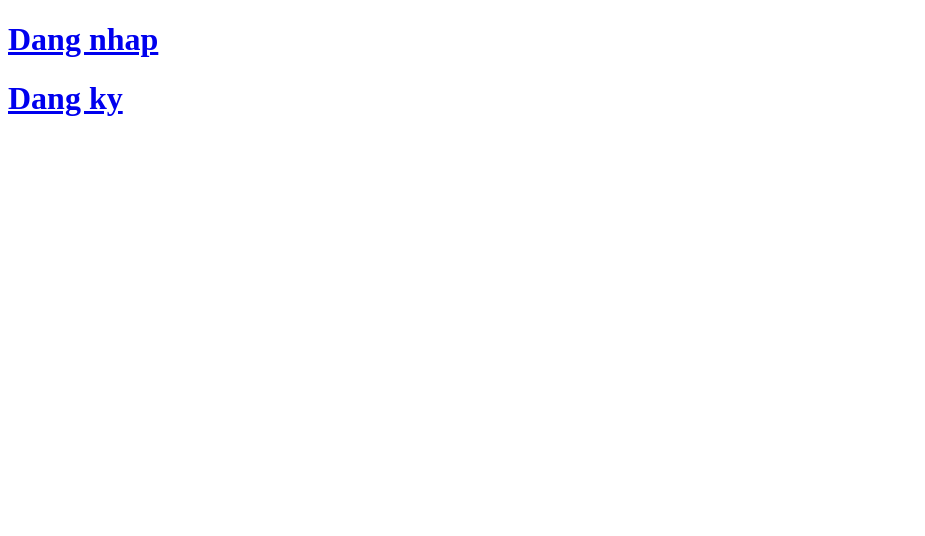
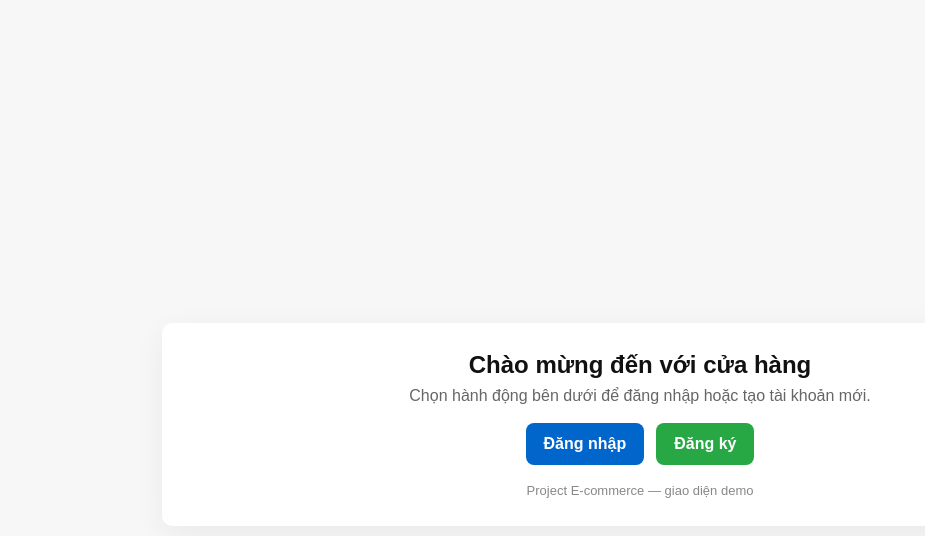
Before and after one commit to TrananhKiet4/project-ecomerce, a plain HTML site: page index.html in a window 1280 px wide. Shown: the whole page, without its empty margins (0-925 px from the left). Drawn offline with Linux system fonts and the light colour scheme.

Commit message:
Revamp index.html for Project E-commerce
Updated the HTML structure and styling for the homepage.

```diff
--- a/index.html
+++ b/index.html
@@ -1,15 +1,33 @@
 <!DOCTYPE html>
-<html lang="en">
+<html lang="vi">
+<head>
+    <meta charset="utf-8" />
+    <meta name="viewport" content="width=device-width,initial-scale=1" />
+    <title>Trang chủ - Project E-commerce</title>
+    <style>
+        :root{--max-w:900px;--gap:12px}
+        body{font-family:Arial,Helvetica,sans-serif;background:#f7f7f8;color:#111;margin:0;padding:24px;display:flex;justify-content:center;align-items:center;min-height:100vh}
+        .container{max-width:var(--max-w);width:100%;background:#fff;border-radius:10px;padding:28px;box-shadow:0 8px 30px rgba(0,0,0,.06);text-align:center}
+        h1{margin:0 0 8px;font-size:24px}
+        p{margin:0 0 18px;color:#666}
+        .actions{display:flex;gap:12px;justify-content:center;flex-wrap:wrap}
+        .btn{display:inline-block;padding:12px 18px;border-radius:8px;text-decoration:none;color:#fff;background:#0066cc;font-weight:600}
+        .btn.secondary{background:#28a745}
+        footer{margin-top:18px;color:#888;font-size:13px}
+        @media (max-width:480px){.container{padding:18px} .btn{width:100%;text-align:center}}
+    </style>
+</head>
+<body>
+    <main class="container" role="main" aria-labelledby="mainTitle">
+        <h1 id="mainTitle">Chào mừng đến với cửa hàng</h1>
+        <p>Chọn hành động bên dưới để đăng nhập hoặc tạo tài khoản mới.</p>
 
-<head>
-    <meta charset="UTF-8">
-    <meta name="viewport" content="width=device-width, initial-scale=1.0">
-    <title>Document</title>
-</head>
+        <div class="actions" role="navigation" aria-label="Các liên kết nhanh">
+            <a class="btn" href="./login.html">Đăng nhập</a>
+            <a class="btn secondary" href="./register.html">Đăng ký</a>
+        </div>
 
-<body>
-    <h1><a href="./login.html">Dang nhap</a></h1>
-    <h1><a href="./register.html">Dang ky</a></h1>
+        <footer>Project E-commerce — giao diện demo</footer>
+    </main>
 </body>
-
 </html>
```
